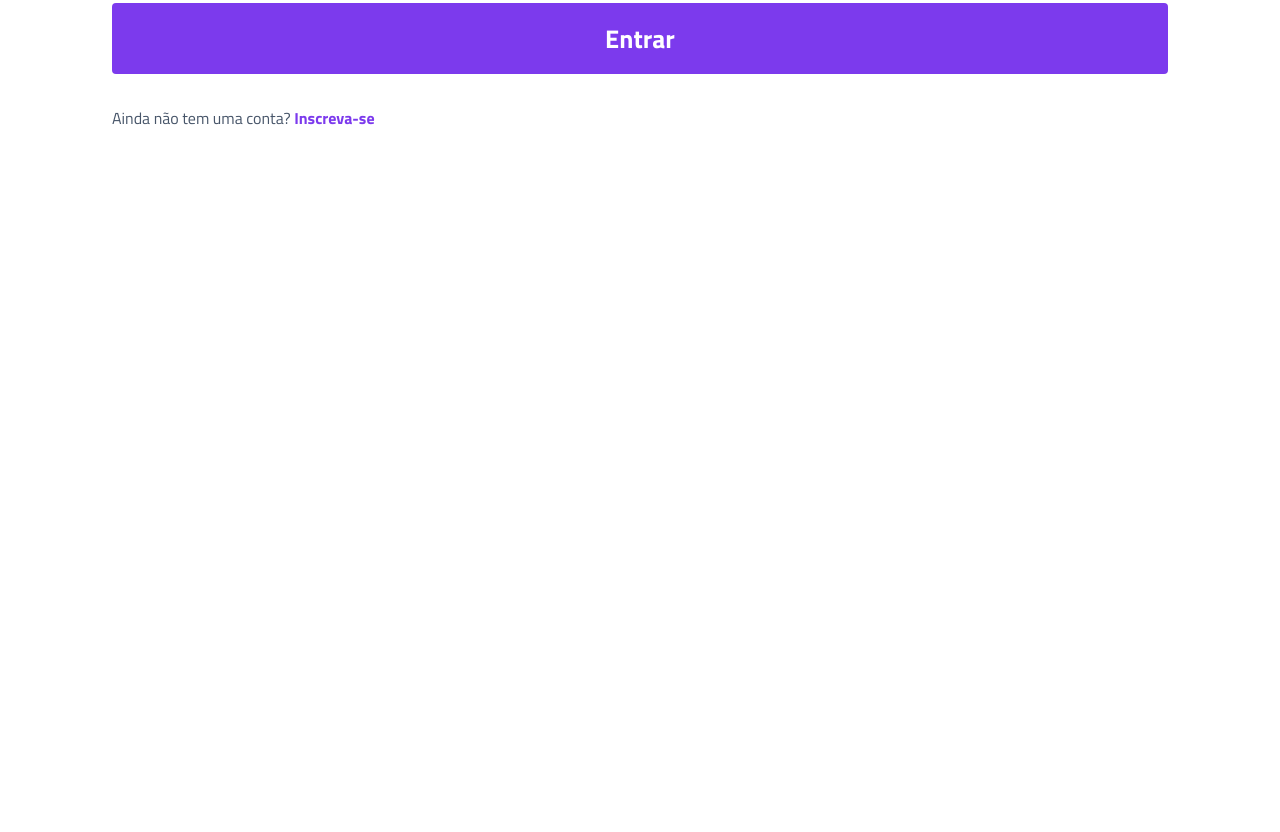
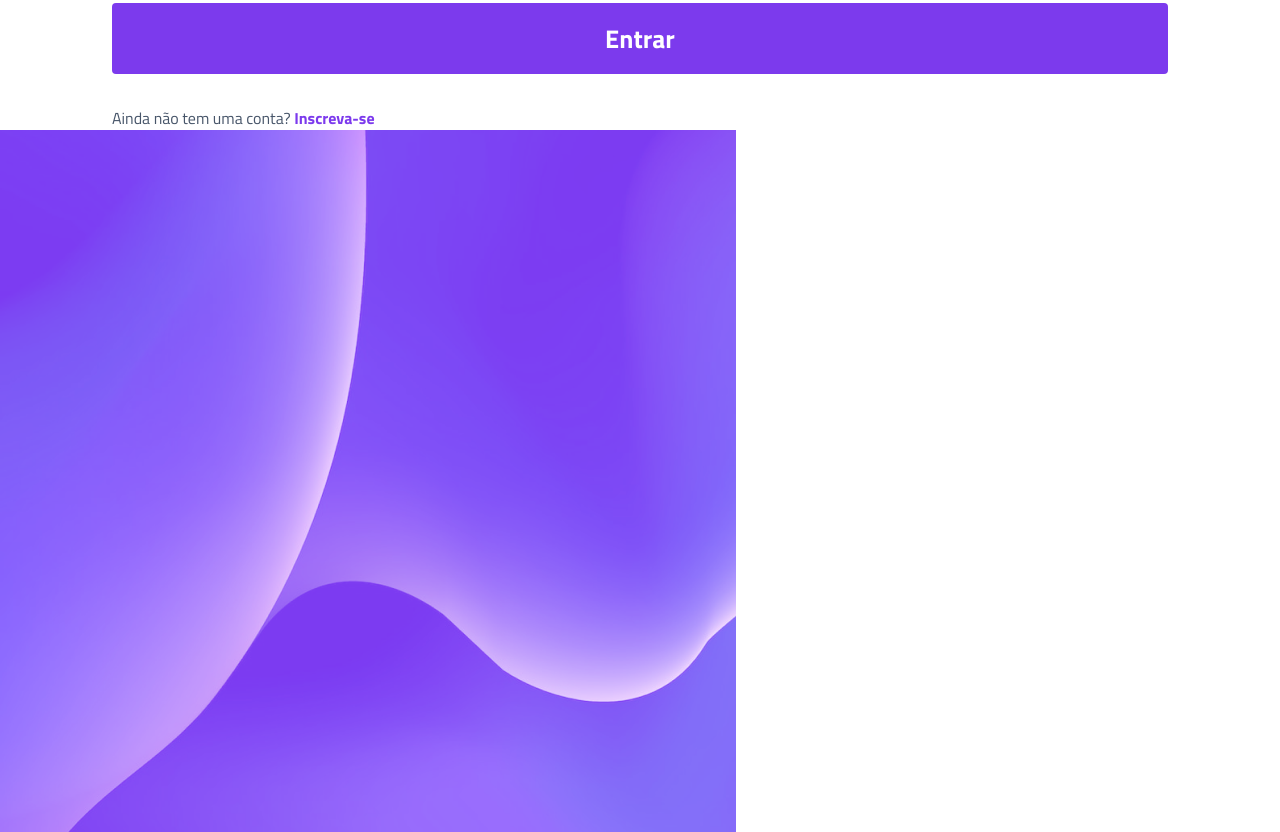
Before and after one commit to jovitoliveira/projeto-vertigo, a plain HTML site: page index.html in a window 1280 px wide. Shown: the part 518-1350 px from the top of the page. Before the commit the page ends 800 px from the top, so only its background shows below. Drawn offline with Linux system fonts and the light colour scheme.

Commit message:
inserção de background desktop

```diff
--- a/index.html
+++ b/index.html
@@ -1,5 +1,6 @@
 <!DOCTYPE html>
 <html lang="en">
+
 <head>
     <meta charset="UTF-8">
     <meta name="viewport" content="width=device-width, initial-scale=1.0">
@@ -9,22 +10,28 @@
     <link rel="preconnect" href="https://fonts.gstatic.com" crossorigin>
     <link href="https://fonts.googleapis.com/css2?family=Titillium+Web:wght@400;600;700&display=swap" rel="stylesheet">
 </head>
+
 <body>
+    <div class="conteudo">
         <header>
             <img src="./imagens/logo.png" alt="Logo">
         </header>
+
         <main>
             <section class="descricao">
                 <h1>Acesse a plataforma</h1>
+
                 <p>Faça login ou registre-se para começar a construir seus projetos ainda hoje.</p>
             </section>
+
             <section class="login">
                 <form action="">
                     <div class="input-box">
                         <label for="email">E-mail</label>
                         <input type="email" placeholder="Digite seu e-mail" id="email">
                     </div>
-                <div class="input-box">                    <div>
+                    <div class="input-box">
+                        <div>
                             <label for="senha">E-mail</label>
                             <a href="">Esqueceu a senha?</a>
                         </div>
@@ -34,13 +41,16 @@
 
                     <button>Entrar</button>
                 </form>
+
                 <p>
                     Ainda não tem uma conta? <a href="">Inscreva-se</a>
                 </p>
             </section>
         </main>
+    </div>
+    <div class="bg-desktop">
+        <img src="./imagens/bg-desktop.png" alt="background desktop">
+    </div>
 </body>
+
 </html>
-<!--
-mobile first
--->
--- a/style.css
+++ b/style.css
@@ -101,19 +101,32 @@ main{
     font-size: 1rem;
 }
 
+.bg-desktop{
+    display: none;
+}
+
 @media(min-width: 1000px){
+
+
     header{
         background: none;
         justify-content: flex-start;
         padding-inline: 7rem;
     }
-
     header img{
         width: 10rem;
     }
-
     main{
        padding-inline: 7rem;
     }
+
+    .conteudo{
+        width: 100%;
+    }
+
+    .bg-desktop{
+        display: block;
+        width: 100%;
+    }
 }
 /* nome da cor, rgb, rgba, hex, hsl, hwb */
```
Lines whose indentation alone changed are shown as unchanged.
